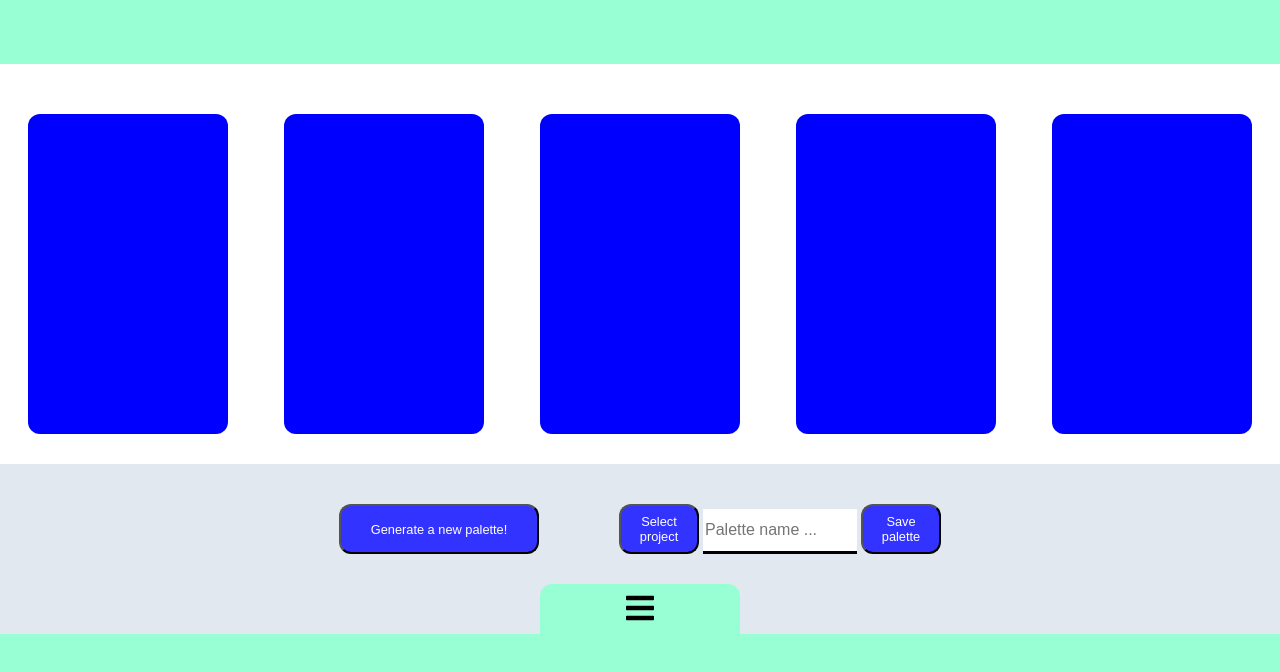
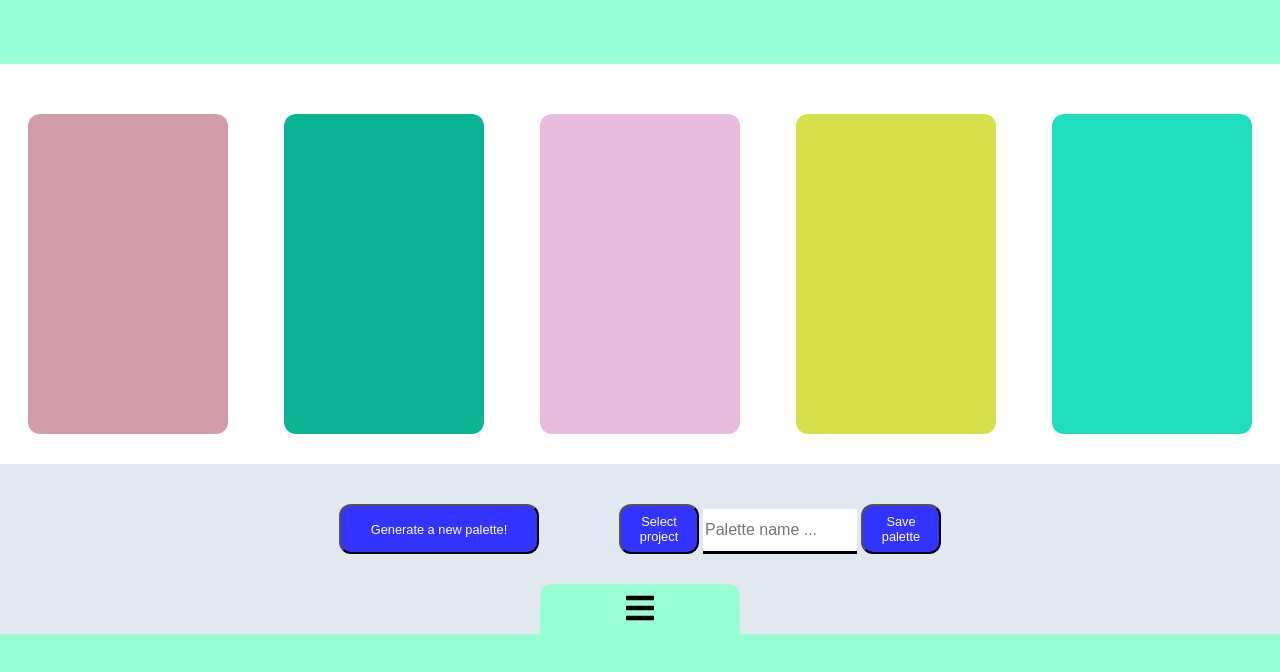
Before and after one commit to JoelSmith123/palette-picker, a website: page public/index.html in a window 1280 px wide. Shown: the part 86-758 px from the top of the page. Drawn offline with Linux system fonts and the light colour scheme.

Commit message:
Add random palette generator

```diff
--- a/public/css/styles.css
+++ b/public/css/styles.css
@@ -37,7 +37,6 @@ body * {
 }
 
 .palette-color {
-  background-color: blue;
   border-radius: 12px;
   height: 320px;
   margin-top: 50px;
--- a/public/index.html
+++ b/public/index.html
@@ -11,21 +11,7 @@
     <h1 class='header-title'>Palette Picker</h1>
   </header>
   <div class='palette-container'>
-    <div class='palette-color'>
 
-    </div>
-    <div class='palette-color'>
-
-    </div>
-    <div class='palette-color'>
-
-    </div>
-    <div class='palette-color'>
-
-    </div>
-    <div class='palette-color'>
-
-    </div>
   </div>
   <div class='form-container'>
     <form>
--- a/public/js/scripts.js
+++ b/public/js/scripts.js
@@ -1,3 +1,23 @@
+window.onload = function () {
+  generatePaletteElement()
+}
+
+
+const selectSavedBtn = document.querySelector('.select-saved-btn')
+selectSavedBtn.addEventListener('click', function (event) {
+  event.preventDefault()
+  toggleHeaderStyle()
+  toggleSavedPaletteContainerStyle()
+  toggleSelectSavedPaletteContainerStyle()
+})
+
+const generateNewPaletteBtn = document.querySelector('.select-saved-btn')
+generateNewPaletteBtn.addEventListener('click', function (event) {
+  event.preventDefault()
+  generatePaletteElement()
+})
+
+
 function toggleHeaderStyle() {
   const header = document.querySelector('.header')
 
@@ -19,10 +39,32 @@ function toggleSelectSavedPaletteContainerStyle() {
   selectSavedBtnContainer.classList.toggle('select-saved-btn-container-view')
 }
 
-selectSavedBtn.addEventListener('click', function (event) {
-  event.preventDefault()
 
-  toggleHeaderStyle()
-  toggleSavedPaletteContainerStyle()
-  toggleSelectSavedPaletteContainerStyle()
-})
+function generateRandomHexCode() {
+  let randomNumber = () => Math.floor(Math.random() * Math.floor(10))
+  let randomLetter = () => {
+    let letterArr = ['A', 'B', 'C', 'D', 'E', 'F']
+    return letterArr[Math.floor(Math.random() * Math.floor(6))]
+  }
+  let randomDigit = () => {
+    let selectorNum = Math.floor(Math.random() * Math.floor(2))
+    return selectorNum === 0 ? randomNumber() : randomLetter()
+  }
+
+  let hexCodeArray = []
+  for (let i = 0; i < 6; i++) {
+    hexCodeArray.push(randomDigit())
+  }
+
+  return '#' + hexCodeArray.join('')
+}
+
+function generatePaletteElement() {
+  const paletteContainer = document.querySelector('.palette-container')
+  for (let i = 0; i < 5; i++) {
+    let paletteColorElement = document.createElement('div')
+    paletteColorElement.classList.add('palette-color')
+    paletteColorElement.style.backgroundColor = generateRandomHexCode()
+    paletteContainer.appendChild(paletteColorElement)
+  }
+}
```
